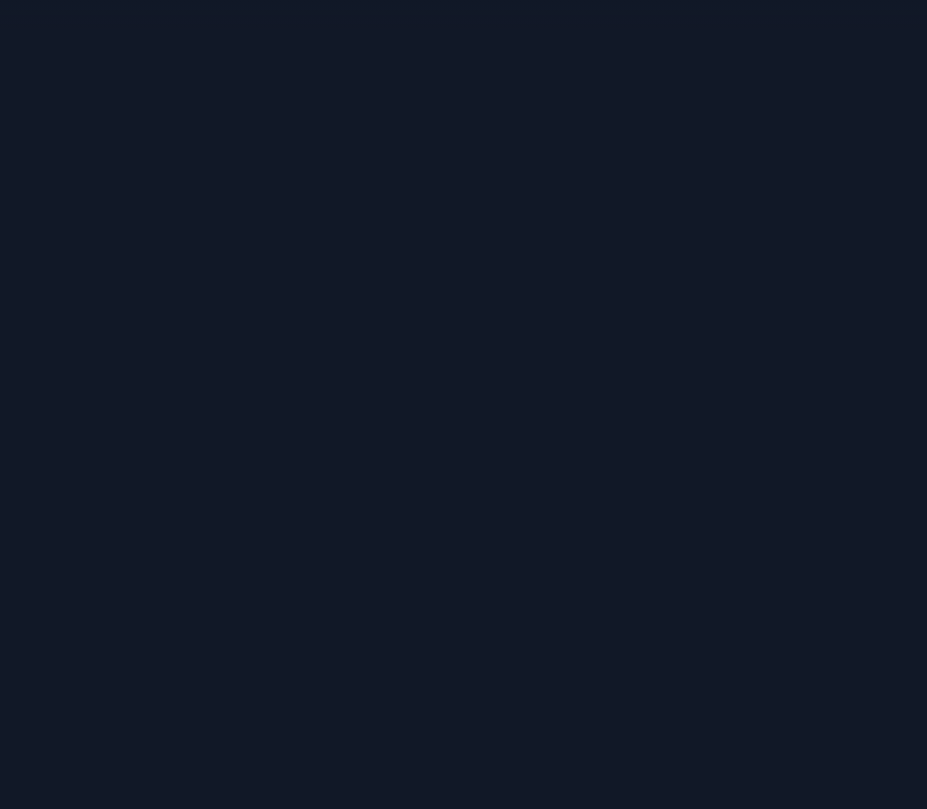
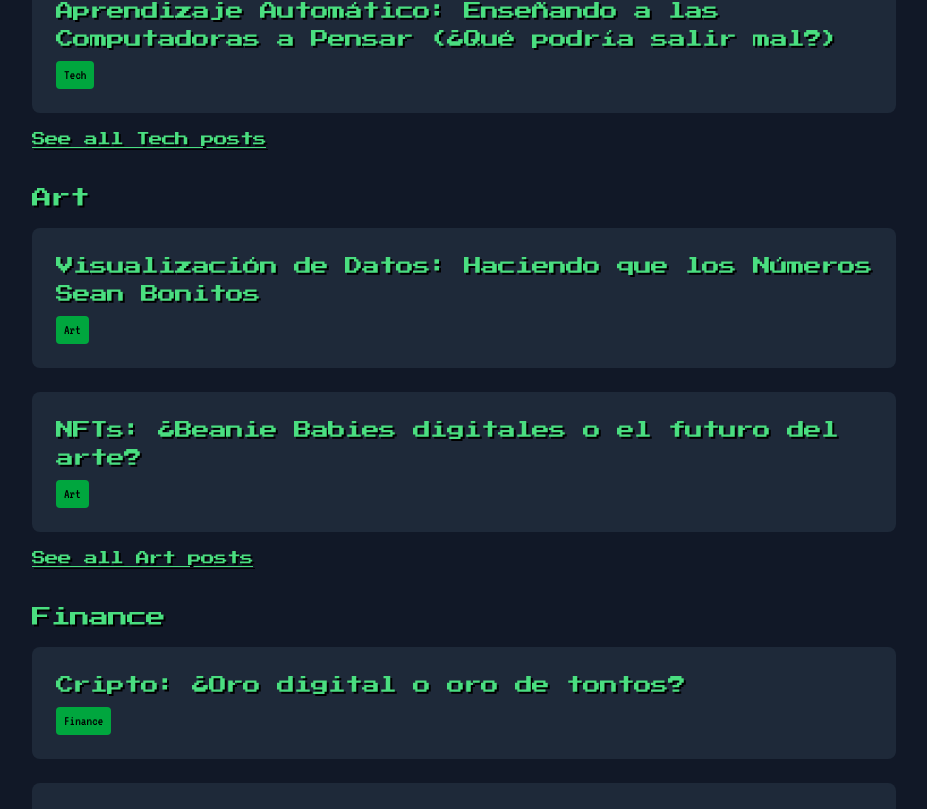
Before and after one commit to AdrianGerman/my-retro-blog, a Next.js app: page / in a window 1280 px wide. Shown: the part 771-1580 px from the top of the page, without its empty margins (176-1103 px from the left). Before the commit the page ends 800 px from the top, so only its background shows below. Built offline with nearby package versions, Linux system fonts and the light colour scheme.

Commit message:
render post on the home page

```diff
--- a/app/data/posts.ts
+++ b/app/data/posts.ts
@@ -2,21 +2,21 @@ export const posts = [
   {
     id: 1,
     title: "IA: Tu nuevo mejor amigo artístico",
-    category: "Tecnología",
+    category: "Tech",
     content:
       "¿Quién necesita creatividad humana cuando tienes IA, cierto? ¡Incorrecto! La IA está aquí para amplificar tu genio artístico, no para reemplazarlo. Imagina un mundo donde tu pincel digital está potenciado por el aprendizaje automático, creando trazos que nunca pensaste que fueran posibles. Es como tener un asistente de arte hipercafeinado que nunca duerme y no te roba tus snacks. ¡Así que abraza el futuro y deja que la IA sea el Robin para tu Batman en el mundo del arte!"
   },
   {
     id: 2,
     title: "Cripto: ¿Oro digital o oro de tontos?",
-    category: "Finanzas",
+    category: "Finance",
     content:
       "Ah, la criptomoneda: el equivalente en el mundo financiero a una montaña rusa diseñada por un científico loco. Un día estás en la cima del mundo, al siguiente te preguntas si puedes cambiar tus monedas digitales por una taza de café. ¿Es el futuro del dinero o solo un juego glorificado de papa caliente digital? Abróchate el cinturón, porque en este salvaje oeste de las finanzas, lo único más volátil que el mercado son las opiniones de los autoproclamados gurús cripto."
   },
   {
     id: 3,
     title: "Visualización de Datos: Haciendo que los Números Sean Bonitos",
-    category: "Arte",
+    category: "Art",
     content:
       "¿Alguna vez has intentado entender una hoja de cálculo y te sentiste como si estuvieras decodificando un lenguaje alienígena? Aquí entra la visualización de datos: el arte de convertir números aburridos en golosinas visuales. Es como darle un cambio de imagen a tus datos, transformándolos de una Jane simple en una modelo de pasarela. De repente, esas estadísticas adormecedoras se convierten en una emocionante historia visual. ¿Quién diría que los gráficos de pastel podrían ser tan deliciosos?"
   },
@@ -24,21 +24,21 @@ export const posts = [
     id: 4,
     title:
       "El Internet de las Cosas: Cuando tu Tostadora es más Inteligente que Tú",
-    category: "Tecnología",
+    category: "Tech",
     content:
       "Bienvenido al futuro, donde tu nevera juzga tus hábitos alimenticios y tu tostadora tiene una crisis existencial. El Internet de las Cosas está convirtiendo cada aparato en tu casa en un charlatán. Pronto, estarás discutiendo con tu termostato inteligente sobre la temperatura perfecta mientras tu aspiradora con IA planea la dominación mundial. Solo recuerda, cuando comience la rebelión de los robots, probablemente empezará con tu cafetera inteligente negándose a preparar tu café matutino."
   },
   {
     id: 5,
     title: "NFTs: ¿Beanie Babies digitales o el futuro del arte?",
-    category: "Arte",
+    category: "Art",
     content:
       "Los NFTs son la última locura del mundo del arte, porque aparentemente, necesitábamos una manera de hacer que el arte digital fuera tan pretencioso como el real. Es como comprar una guitarra de aire, pero con un certificado de autenticidad. ¿Son el futuro de la propiedad del arte o solo una forma para que la gente presuma de poseer un JPEG? Solo el tiempo dirá si estos coleccionables digitales serán la próxima Mona Lisa o terminarán en la venta de garaje virtual de la historia."
   },
   {
     id: 6,
     title: "Blockchain: Resolviendo Problemas que No Sabías que Tenías",
-    category: "Finanzas",
+    category: "Finance",
     content:
       "Blockchain es como la navaja suiza del mundo digital: afirma resolver todo, desde el fraude financiero hasta los malos días de cabello. Es un libro mayor mágico que promete hacer que los intermediarios sean obsoletos, lo cual es una gran noticia para todos, excepto, bueno, para los intermediarios. ¿Revolucionará el mundo o simplemente dará a los tecnófilos algo nuevo de qué presumir en las fiestas? De cualquier manera, ¡tiene más cadenas que un rapero en los años 90!"
   },
@@ -46,7 +46,7 @@ export const posts = [
     id: 7,
     title:
       "Aprendizaje Automático: Enseñando a las Computadoras a Pensar (¿Qué podría salir mal?)",
-    category: "Tecnología",
+    category: "Tech",
     content:
       "El aprendizaje automático es como criar a un niño digital: le alimentas datos, le enseñas las formas del mundo y esperas que no decida tomar el control del planeta. Todo es divertido y juegos hasta que tu IA comienza a superarte en el ajedrez o cuestiona el sentido de la vida. Solo recuerda, cuando tu hogar inteligente comience a hacer comentarios sarcásticos sobre tus elecciones de Netflix, ¡solo tienes a ti mismo a quien culpar!"
   },
@@ -54,7 +54,7 @@ export const posts = [
     id: 8,
     title:
       "La Economía Gig: Porque ¿quién necesita seguridad laboral de todos modos?",
-    category: "Finanzas",
+    category: "Finance",
     content:
       "Bienvenido a la economía gig, donde cada día es un esfuerzo y tu oficina está donde encuentres Wi-Fi. Es la solución perfecta para aquellos a quienes el empleo estable y los beneficios les parecen demasiado aburridos. ¿Por qué tener un trabajo estable cuando puedes manejar diecisiete diferentes trabajos y aún así apenas lograr pagar el alquiler? Pero hey, al menos puedes trabajar en pijama y llamarte a ti mismo 'emprendedor' en Instagram."
   }
--- a/app/page.tsx
+++ b/app/page.tsx
@@ -1,11 +1,40 @@
+import Link from "next/link"
+import { posts } from "./data/posts"
+
 export default function Home() {
   const categories = ["Tech", "Art", "Finance"]
+
   return (
     <div>
-      <h2 className="text-2xl font-pixel mb-6">Latest Pixelated Wisdom</h2>
+      <h2 className="text-2xl font-pixel mb-6">
+        Lo ultimo en sabiduría del pixel
+      </h2>
       {categories.map((category) => (
         <div key={category} className="mb-8">
           <h3 className="text-xl font-pixel mb-4">{category}</h3>
+          <div className="grid gap-6">
+            {posts
+              .filter((post) => post.category === category)
+              .slice(0, 3)
+              .map((post) => (
+                <Link
+                  key={post.id}
+                  href={`/post/${post.id}`}
+                  className="block p-6 bg-gray-800 rounded-lg hover:bg-gray-700 transition-colors"
+                >
+                  <h4 className="text-lg font-pixel mb-2">{post.title}</h4>
+                  <span className="inline-block px-2 py-1 bg-green-600 text-black text-sm font-mono rounded">
+                    {post.category}
+                  </span>
+                </Link>
+              ))}
+          </div>
+          <Link
+            href={`/category/${category.toLowerCase()}`}
+            className="inline-block mt-4 font-pixel text-sm underline"
+          >
+            See all {category} posts
+          </Link>
         </div>
       ))}
     </div>
```
